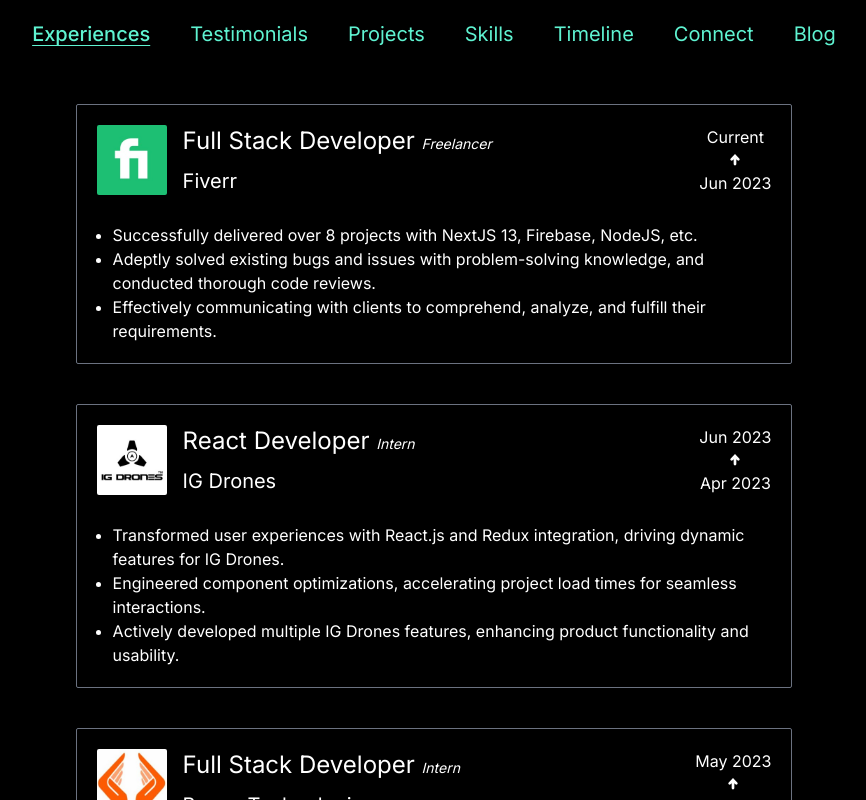
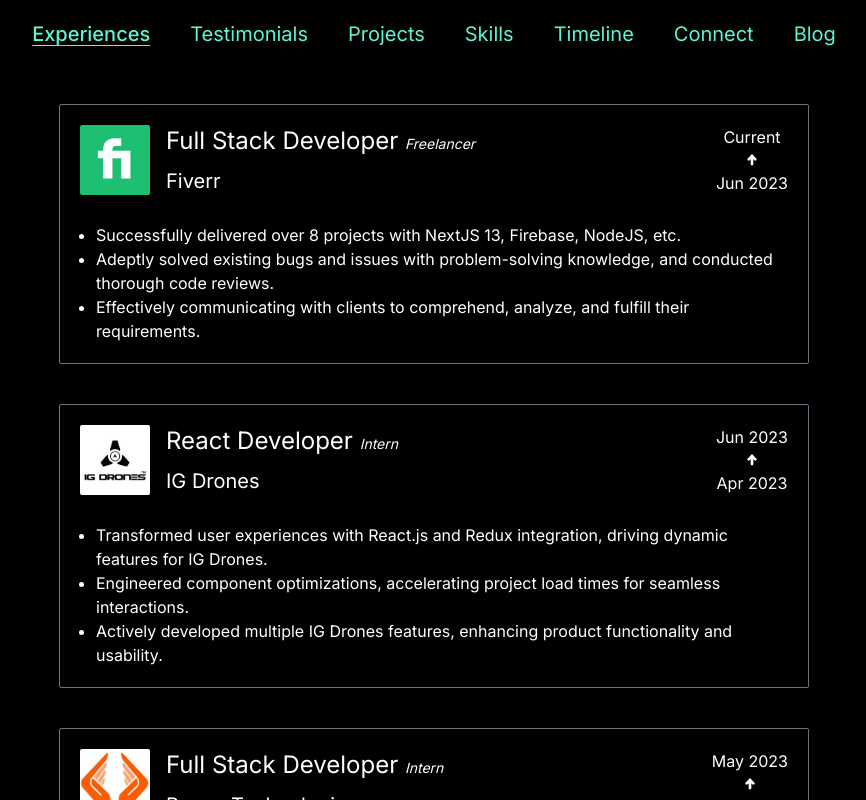
Before and after one commit to rakibul-wdp/portfolio, a Next.js app: page / in a window 1280 px wide. Shown: the top 800 px of the page, without its empty margins (206-1072 px from the left). Built offline with nearby package versions, Linux system fonts and the light colour scheme.

Commit message:
all of main size fixed and responsive

```diff
--- a/app/layout.tsx
+++ b/app/layout.tsx
@@ -21,9 +21,7 @@
       <body className={inter.className}>
         <Container>
           <Navbar />
-          <main className="w-[90%] md:w-[80%] lg:w-[70%] min-[1050px]:w-[68%] min-[1100px]:w-[65%] min-[1150px]:w-[63%] min-[1200px]:w-[61%] xl:w-[56%] mx-auto">
-            {children}
-          </main>
+          <main className="w-[90%] max-w-[750px] mx-auto">{children}</main>
         </Container>
       </body>
     </html>
```
